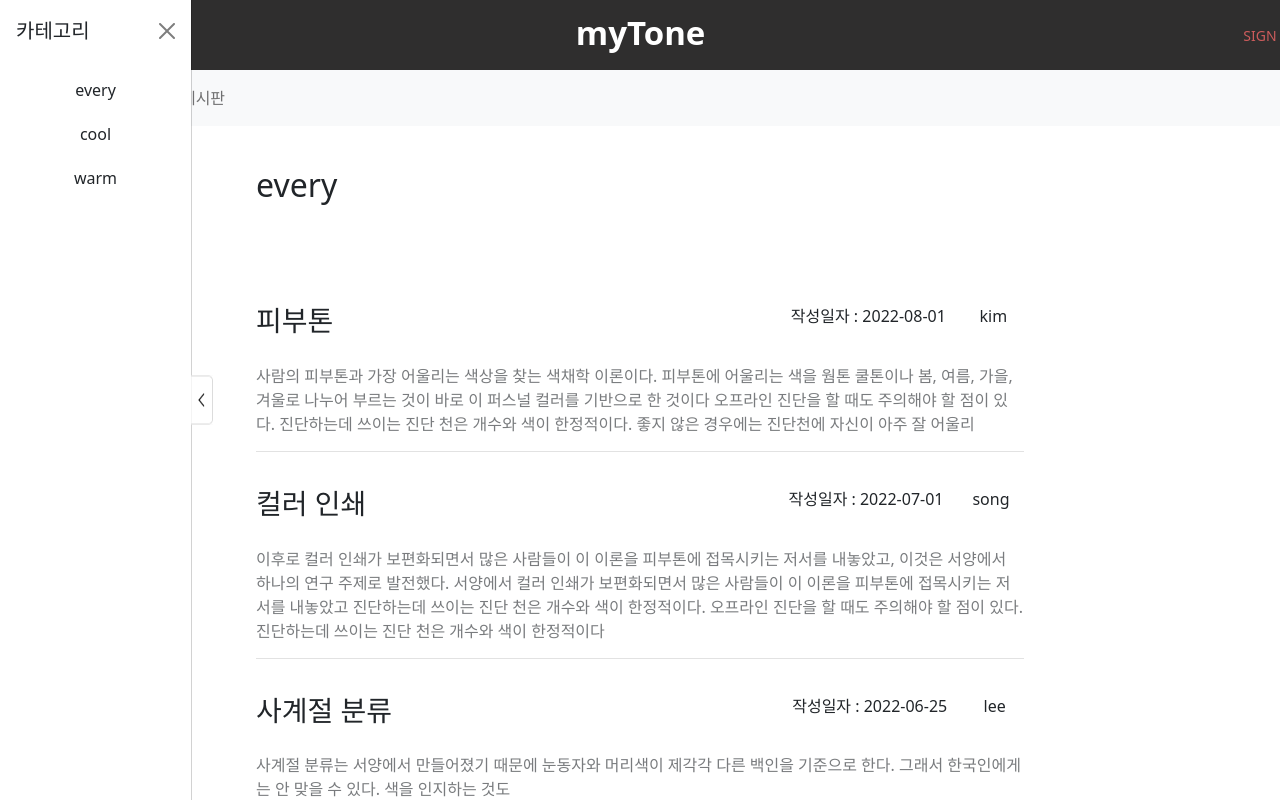
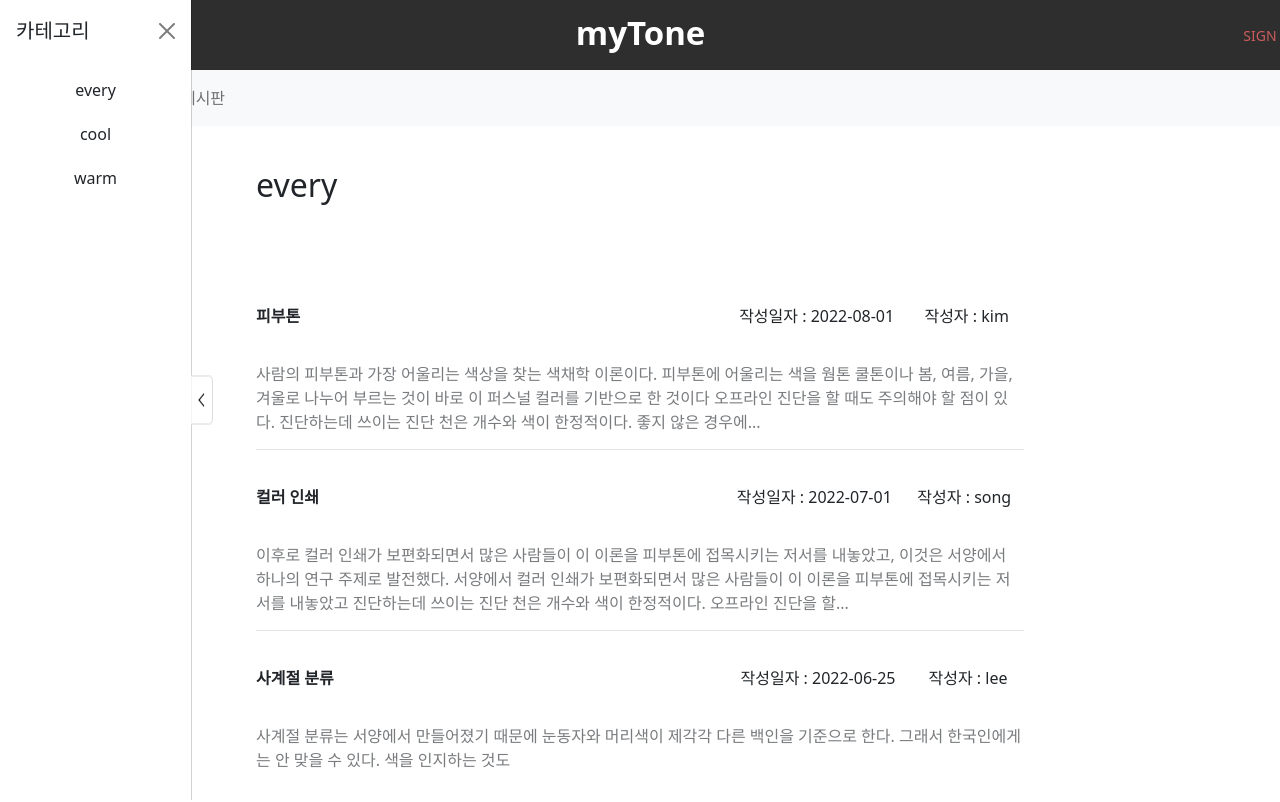
Before and after one commit to Project-MyTone/MyTone_Front, a React (Create React App) app: page /board in a window 1280 px wide. Shown: the top 802 px of the page. Built offline with nearby package versions, Linux system fonts and the light colour scheme.

Commit message:
update Article

```diff
--- a/src/components/board/Article.css
+++ b/src/components/board/Article.css
@@ -19,7 +19,7 @@
 }
 .article-header > div{
     display: flex;
-    width:250px;
+    width:300px;
     justify-content: space-around;
 }
 .article-body{
--- a/src/components/board/Article.js
+++ b/src/components/board/Article.js
@@ -1,6 +1,7 @@
 import { useSelector, useDispatch } from 'react-redux'
 import { useNavigate } from 'react-router'
 import { Button } from 'react-bootstrap'
+import { useState } from 'react'
 import { deleteArticle } from '../../store.js'
 import './Article.css'
 function Article(props) {
@@ -8,6 +9,7 @@ function Article(props) {
     let navigate = useNavigate()
     let dispatch = useDispatch();
     let findedState;
+
 
     if (props.category == -1) {
         findedState = state.article;
@@ -18,7 +20,13 @@ function Article(props) {
     }
 
 
-
+    function previewContent(e){
+        if (e.length > 180){
+            let tmp_content = e.substr(0,180) + '...';
+            return tmp_content
+        }
+        return e
+    }
     return (
         <div className='article-top'>
             <h2 style={{ marginBottom: '100px' }}>{props.category == -1 ? 'every' : props.category == 0 ? 'cool' : 'warm'}</h2>
@@ -27,7 +35,6 @@ function Article(props) {
                 findedState.length == 0
                     ?
                     <div>게시글이 없습니다 ㅜㅜ</div>
-
                     :
                     <div>
                         {
@@ -35,17 +42,15 @@ function Article(props) {
                                 return (
                                     <div className='article-contents' key={i}>
                                         <div className='article-header'>
-                                            <h3> {a.title}</h3>
+                                            <p style={{fontWeight:'bold'}}>{a.title}</p>
                                             <div>
                                                 <div>작성일자 : {a.create_at}</div>
-                                                <div>{a.user}</div>
+                                                <div>작성자 : {a.user}</div>
                                             </div>
                                         </div>
-                                        <div className='article-body' onClick={() => { navigate('/detail/' + a.id) }} >{a.content}</div>
-                                        {/* <div style={{position:'absolute',right:'0px',bottom:'9px',display:'flex',justifyContent:'space-around',width:'130px'}}>
-                                <Button style={{width:'60px',height:'30px',display:'flex',alignItems:'center'}} variant="light" onClick={() => { navigate('/edit/' + a.id) }}>수정</Button>
-                                <Button style={{width:'60px',height:'30px',display:'flex', alignItems:'center'}} variant="danger" onClick={() => { dispatch(deleteArticle(a.id)) }}>삭제</Button>
-                            </div> */}
+
+                                        <div className='article-body' onClick={() => { navigate('/detail/' + a.id) }} >{previewContent(a.content)}</div>
+
 
                                     </div>
                                 )
--- a/src/components/board/ArticleCategory.js
+++ b/src/components/board/ArticleCategory.js
@@ -4,9 +4,11 @@ import { useNavigate } from 'react-router'
 import { Button, Offcanvas } from 'react-bootstrap'
 import './ArticleCategory.css'
 
+
 function ArticleCategory(props) {
     let state = useSelector((state) => { return state })
     let [show, setShow] = useState(true)
+    let navigate = useNavigate()
     const handleClose = () => setShow(false);
     const toggleShow = () => setShow((s) => !s);
 
@@ -19,11 +21,11 @@ function ArticleCategory(props) {
                 </Offcanvas.Header>
 
                 <Offcanvas.Body className='category-top'>
-                    <div className="category-list" onClick={() => { props.setCategory(-1)}}>every</div>
+                    <div className="category-list" onClick={() => { props.setCategory(-1); } } >every</div>
                     {
                         state.articleCategory.map((a, i) => {
                             return (
-                                <div className="category-list" onClick={() => { props.setCategory(a.id) }} key={i}>{a.name}</div>
+                                <div className="category-list" onClick={() => { props.setCategory(a.id);}} key={i}>{a.name}</div>
                             )
                         })
                     }
--- a/src/components/board/ArticleDetail.js
+++ b/src/components/board/ArticleDetail.js
@@ -5,7 +5,8 @@ import { deleteArticle } from '../../store.js'
 import {useEffect, useState} from 'react'
 import {Button} from 'react-bootstrap'
 import './ArticleDetail.css'
-
+import Comment from './../comment/Comment'
+import ArticleCategory from './ArticleCategory.js'
 
 function ArticleDetail(){
     let navigate = useNavigate();
@@ -26,9 +27,11 @@ function ArticleDetail(){
    },[])
 
     return(
+        <>
+        <ArticleCategory></ArticleCategory>
         <div className='detail-top'>
             <div className='detail-header'>
-                <div>제목 : {title}</div>
+                <div style={{fontWeight:'bold'}}>{title}</div>
                 <div className="header-detail">
                     <div>작성일자 : {createAt}</div>
                     <div>{user}</div>
@@ -47,7 +50,9 @@ function ArticleDetail(){
             </div>
             <hr></hr>
             <h4>댓글</h4>
+            <Comment></Comment>
         </div>
+        </>
     )
 }
 
--- /dev/null
+++ b/src/components/comment/Comment.js
@@ -0,0 +1,11 @@
+
+
+function Comment(){
+    return(
+        <>
+            <input></input>
+        </>
+    )
+}
+
+export default Comment
```
Also changed, not shown: src/components/comment/Comment.css (added), src/img/tmp_img.png (added).
